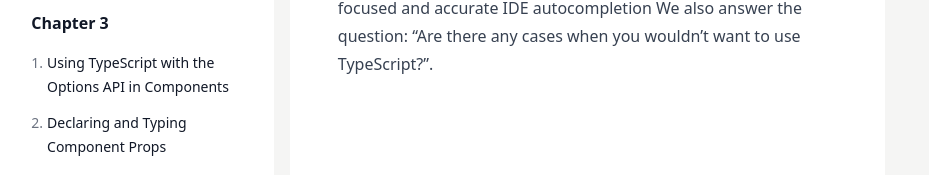
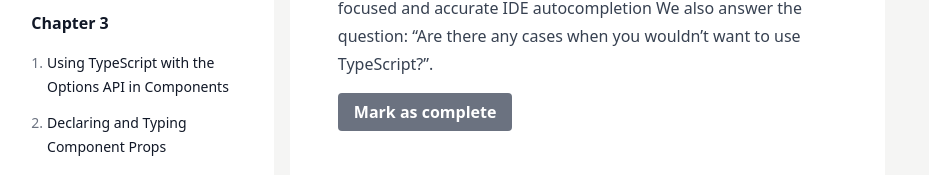
Before and after one commit to michael-farwell/nuxt-learning, a Nuxt app: page /course/chapter/1-chapter-1/lesson/1-introduction-to-typescript-with-vue-js-3 in a window 1280 px wide. Shown: the part 741-916 px from the top of the page, without its empty margins (198-1127 px from the left). Built offline with nearby package versions, Linux system fonts and the light colour scheme.

Commit message:
complete 1-12

```diff
--- /dev/null
+++ b/components/LessonCompleteButton.vue
@@ -0,0 +1,27 @@
+<script
+    setup
+    lang="ts">
+defineEmits(["update:modelValue"]);
+defineProps<{
+  modelValue: boolean;
+}>();
+</script>
+
+<template>
+  <label
+      class="rounded text-white font-bold py-2 px-4 cursor-pointer"
+      :class="modelValue ? 'bg-green-500' : 'bg-gray-500'">
+    <input
+        type="checkbox"
+        :value="modelValue"
+        @input="() => $emit('update:modelValue', !modelValue)"
+        class="hidden">
+    {{modelValue ? "Completed!" : "Mark as complete"}}
+  </label>
+</template>
+
+<style scoped>
+::selection {
+  display: none;
+}
+</style>
--- a/pages/course/chapter/[chapterSlug]/lesson/[lessonSlug].vue
+++ b/pages/course/chapter/[chapterSlug]/lesson/[lessonSlug].vue
@@ -6,6 +6,17 @@
 
 const chapter = computed(() => course.chapters.find((chapter) => chapter.slug === $route.params.chapterSlug));
 const lesson = computed(() => chapter.value!.lessons.find((lesson) => lesson.slug === $route.params.lessonSlug));
+
+const progress = useState<boolean[][]>("progress", () => []);
+const isLessonComplete = computed(() => {
+  if (!progress.value[chapter.value!.number - 1]) return false;
+  if (!progress.value[chapter.value!.number - 1][lesson.value!.number - 1]) return false;
+  return progress.value[chapter.value!.number - 1][lesson.value!.number - 1];
+});
+const toggleComplete = () => {
+  if (!progress.value[chapter.value!.number - 1]) progress.value[chapter.value!.number - 1] = [];
+  progress.value[chapter.value!.number - 1][lesson.value!.number - 1] = !isLessonComplete.value;
+};
 
 const title = computed((): string => `${ lesson.value?.title } - ${ course.title }`);
 useHead({
@@ -37,6 +48,9 @@
         v-if="lesson.videoId"
         :video-id="lesson.videoId" />
     <p>{{lesson.text}}</p>
+    <LessonCompleteButton
+        :model-value="isLessonComplete"
+        @update:model-value="toggleComplete" />
   </div>
 </template>
 
```
